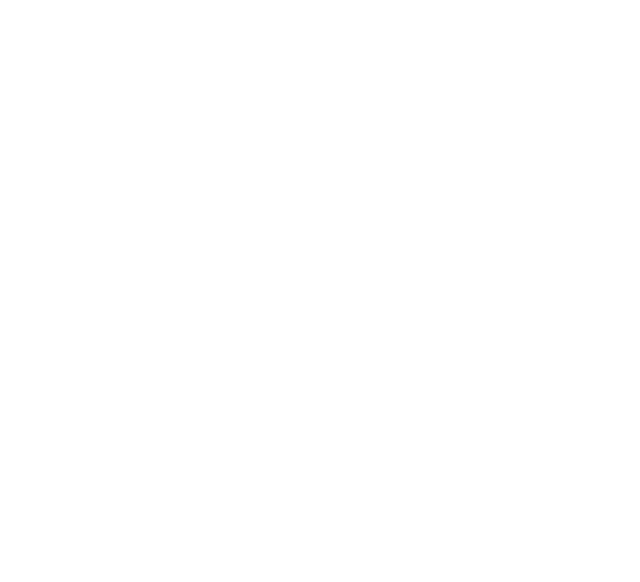
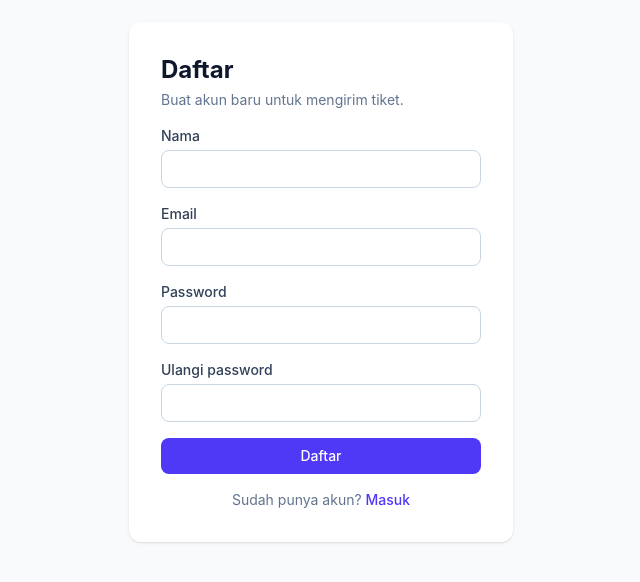
Before and after one commit to muhamadzulunpam/helpdesk-web, a React (Vite) app: page /register in a window 1280 px wide. Before the commit this address had no page. Shown: the part 118-700 px from the top of the page, without its empty margins (319-959 px from the left). Built offline with nearby package versions, Linux system fonts and the light colour scheme.

Commit message:
feat(auth): tambah halaman login, register, dan dashboard sementara

```diff
--- a/src/App.tsx
+++ b/src/App.tsx
@@ -1,36 +1,23 @@
-import { useQuery } from '@tanstack/react-query'
-import { Route, Routes } from 'react-router-dom'
-import { api } from './lib/api'
-
-function Home() {
-  // Status 401 (belum login) tetap berarti API terjangkau.
-  // Yang gagal hanya kalau server mati atau CORS belum benar.
-  const { data, isPending, isError } = useQuery({
-    queryKey: ['api-check'],
-    queryFn: async () => {
-      const response = await api.get('/categories', { validateStatus: () => true })
-      return response.status
-    },
-  })
-
-  return (
-    <main className="flex min-h-screen items-center justify-center bg-slate-50">
-      <div className="rounded-xl bg-white p-8 text-center shadow">
-        <h1 className="text-2xl font-bold text-slate-900">Helpdesk</h1>
-        <p className="mt-2 text-sm text-slate-600">
-          {isPending && 'Mengecek koneksi ke API...'}
-          {isError && 'Tidak bisa terhubung ke API. Cek server dan CORS.'}
-          {data !== undefined && `API terhubung (status ${data}).`}
-        </p>
-      </div>
-    </main>
-  )
-}
+import { Navigate, Route, Routes } from 'react-router-dom'
+import GuestRoute from './components/GuestRoute'
+import ProtectedRoute from './components/ProtectedRoute'
+import DashboardPage from './pages/DashboardPage'
+import LoginPage from './pages/LoginPage'
+import RegisterPage from './pages/RegisterPage'
 
 export default function App() {
   return (
     <Routes>
-      <Route path="/" element={<Home />} />
+      <Route element={<GuestRoute />}>
+        <Route path="/login" element={<LoginPage />} />
+        <Route path="/register" element={<RegisterPage />} />
+      </Route>
+
+      <Route element={<ProtectedRoute />}>
+        <Route path="/" element={<DashboardPage />} />
+      </Route>
+
+      <Route path="*" element={<Navigate to="/" replace />} />
     </Routes>
   )
 }
--- a/src/main.tsx
+++ b/src/main.tsx
@@ -4,6 +4,7 @@ import { BrowserRouter } from 'react-router-dom'
 import { QueryClient, QueryClientProvider } from '@tanstack/react-query'
 import './index.css'
 import App from './App'
+import { AuthProvider } from './features/auth/AuthProvider'
 
 const queryClient = new QueryClient()
 
@@ -11,7 +12,9 @@ createRoot(document.getElementById('root')!).render(
   <StrictMode>
     <QueryClientProvider client={queryClient}>
       <BrowserRouter>
-        <App />
+        <AuthProvider>
+          <App />
+        </AuthProvider>
       </BrowserRouter>
     </QueryClientProvider>
   </StrictMode>,
--- /dev/null
+++ b/src/pages/DashboardPage.tsx
@@ -0,0 +1,23 @@
+import { useAuth } from '../features/auth/useAuth'
+
+export default function DashboardPage() {
+  const { user, logout } = useAuth()
+
+  return (
+    <main className="flex min-h-screen items-center justify-center bg-slate-50 px-4">
+      <div className="w-full max-w-sm rounded-xl bg-white p-8 text-center shadow">
+        <h1 className="text-2xl font-bold text-slate-900">Halo, {user?.name}!</h1>
+        <p className="mt-1 text-sm text-slate-500">{user?.email}</p>
+        <p className="mt-3 text-sm text-slate-600">Peran: {user?.roles.join(', ')}</p>
+
+        <button
+          type="button"
+          onClick={() => void logout()}
+          className="mt-6 rounded-lg border border-slate-300 px-4 py-2 text-sm font-medium text-slate-700 hover:bg-slate-50"
+        >
+          Keluar
+        </button>
+      </div>
+    </main>
+  )
+}
--- /dev/null
+++ b/src/pages/LoginPage.tsx
@@ -0,0 +1,75 @@
+import { useState, type FormEvent } from 'react'
+import { Link } from 'react-router-dom'
+import { useMutation } from '@tanstack/react-query'
+import FormField from '../components/FormField'
+import { useAuth } from '../features/auth/useAuth'
+import { getErrorMessage, getFieldErrors } from '../lib/errors'
+
+export default function LoginPage() {
+  const { login } = useAuth()
+  const [email, setEmail] = useState('')
+  const [password, setPassword] = useState('')
+
+  const mutation = useMutation({ mutationFn: login })
+  const fieldErrors = getFieldErrors(mutation.error)
+  const generalError =
+    mutation.isError && Object.keys(fieldErrors).length === 0 ? getErrorMessage(mutation.error) : null
+
+  function handleSubmit(event: FormEvent) {
+    event.preventDefault()
+    mutation.mutate({ email, password })
+  }
+
+  return (
+    <main className="flex min-h-screen items-center justify-center bg-slate-50 px-4">
+      <form onSubmit={handleSubmit} className="w-full max-w-sm space-y-4 rounded-xl bg-white p-8 shadow">
+        <div>
+          <h1 className="text-2xl font-bold text-slate-900">Masuk</h1>
+          <p className="mt-1 text-sm text-slate-500">Masuk ke akun Helpdesk-mu.</p>
+        </div>
+
+        {generalError && (
+          <p role="alert" className="rounded-lg bg-red-50 px-3 py-2 text-sm text-red-700">
+            {generalError}
+          </p>
+        )}
+
+        <FormField
+          label="Email"
+          name="email"
+          type="email"
+          autoComplete="email"
+          value={email}
+          onChange={(event) => setEmail(event.target.value)}
+          error={fieldErrors.email}
+          required
+        />
+        <FormField
+          label="Password"
+          name="password"
+          type="password"
+          autoComplete="current-password"
+          value={password}
+          onChange={(event) => setPassword(event.target.value)}
+          error={fieldErrors.password}
+          required
+        />
+
+        <button
+          type="submit"
+          disabled={mutation.isPending}
+          className="w-full rounded-lg bg-indigo-600 px-4 py-2 text-sm font-medium text-white hover:bg-indigo-700 disabled:opacity-60"
+        >
+          {mutation.isPending ? 'Memproses...' : 'Masuk'}
+        </button>
+
+        <p className="text-center text-sm text-slate-500">
+          Belum punya akun?{' '}
+          <Link to="/register" className="font-medium text-indigo-600 hover:underline">
+            Daftar
+          </Link>
+        </p>
+      </form>
+    </main>
+  )
+}
--- /dev/null
+++ b/src/pages/RegisterPage.tsx
@@ -0,0 +1,96 @@
+import { useState, type FormEvent } from 'react'
+import { Link } from 'react-router-dom'
+import { useMutation } from '@tanstack/react-query'
+import FormField from '../components/FormField'
+import { useAuth } from '../features/auth/useAuth'
+import { getErrorMessage, getFieldErrors } from '../lib/errors'
+
+export default function RegisterPage() {
+  const { register } = useAuth()
+  const [name, setName] = useState('')
+  const [email, setEmail] = useState('')
+  const [password, setPassword] = useState('')
+  const [passwordConfirmation, setPasswordConfirmation] = useState('')
+
+  const mutation = useMutation({ mutationFn: register })
+  const fieldErrors = getFieldErrors(mutation.error)
+  const generalError =
+    mutation.isError && Object.keys(fieldErrors).length === 0 ? getErrorMessage(mutation.error) : null
+
+  function handleSubmit(event: FormEvent) {
+    event.preventDefault()
+    mutation.mutate({ name, email, password, password_confirmation: passwordConfirmation })
+  }
+
+  return (
+    <main className="flex min-h-screen items-center justify-center bg-slate-50 px-4">
+      <form onSubmit={handleSubmit} className="w-full max-w-sm space-y-4 rounded-xl bg-white p-8 shadow">
+        <div>
+          <h1 className="text-2xl font-bold text-slate-900">Daftar</h1>
+          <p className="mt-1 text-sm text-slate-500">Buat akun baru untuk mengirim tiket.</p>
+        </div>
+
+        {generalError && (
+          <p role="alert" className="rounded-lg bg-red-50 px-3 py-2 text-sm text-red-700">
+            {generalError}
+          </p>
+        )}
+
+        <FormField
+          label="Nama"
+          name="name"
+          autoComplete="name"
+          value={name}
+          onChange={(event) => setName(event.target.value)}
+          error={fieldErrors.name}
+          required
+        />
+        <FormField
+          label="Email"
+          name="email"
+          type="email"
+          autoComplete="email"
+          value={email}
+          onChange={(event) => setEmail(event.target.value)}
+          error={fieldErrors.email}
+          required
+        />
+        <FormField
+          label="Password"
+          name="password"
+          type="password"
+          autoComplete="new-password"
+          value={password}
+          onChange={(event) => setPassword(event.target.value)}
+          error={fieldErrors.password}
+          required
+        />
+        <FormField
+          label="Ulangi password"
+          name="password_confirmation"
+          type="password"
+          autoComplete="new-password"
+          value={passwordConfirmation}
+          onChange={(event) => setPasswordConfirmation(event.target.value)}
+          error={fieldErrors.password_confirmation}
+          required
+        />
+
+        <button
+          type="submit"
+          disabled={mutation.isPending}
+          className="w-full rounded-lg bg-indigo-600 px-4 py-2 text-sm font-medium text-white hover:bg-indigo-700 disabled:opacity-60"
+        >
+          {mutation.isPending ? 'Memproses...' : 'Daftar'}
+        </button>
+
+        <p className="text-center text-sm text-slate-500">
+          Sudah punya akun?{' '}
+          <Link to="/login" className="font-medium text-indigo-600 hover:underline">
+            Masuk
+          </Link>
+        </p>
+      </form>
+    </main>
+  )
+}
```
